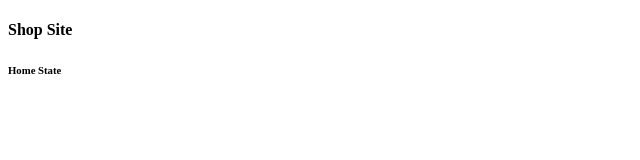
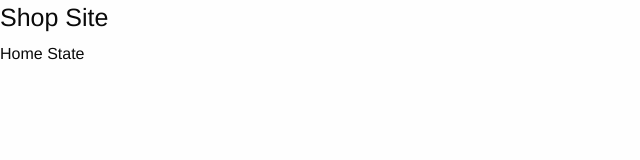
Before and after one commit to SamanthaDegges/ShoppingSite, a website: page public/index.html in a window 1280 px wide. Shown: the whole page, without its empty margins (0-640 px from the left). Drawn offline with nearby package versions, Linux system fonts and the light colour scheme; some packages are replaced by stand-ins of ours; files that its build step writes are made by us from their sources.

Commit message:
sourced foundation css and js

```diff
--- a/public/index.html
+++ b/public/index.html
@@ -1,7 +1,8 @@
 <!DOCTYPE html>
 <html lang="en">
 <head>
-  <link rel="stylesheet" href="public/stylesheets/style.css">
+  <link rel="stylesheet" href="stylesheets/style.css">
+  <link rel="stylesheet" href="vendor/custom-f6/css/foundation.css">
   <script src="https://code.angularjs.org/1.2.13/angular.js"></script>
   <script src="https://cdnjs.cloudflare.com/ajax/libs/angular-ui-router/0.2.15/angular-ui-router.min.js"></script>
   <script src="app.js"></script>
@@ -19,5 +20,6 @@
 
 
   <script src = "https://code.jquery.com/jquery-2.1.4.min.js"></script>
+  <script src= "vendor/custom-f6/js/foundation.js"></script>
 </body>
 </html>
```
